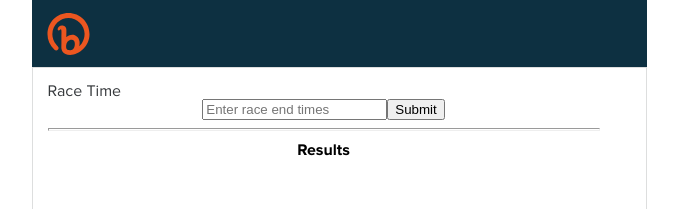
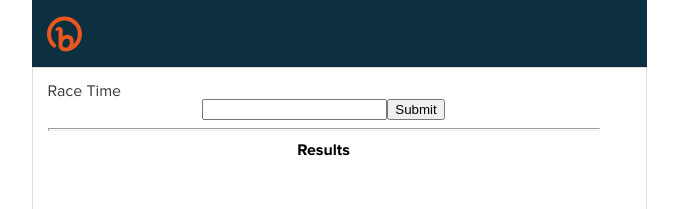
Before and after one commit to Fordo29/Sailing-to-Bermuda, a React (Create React App) app: page / in a window 1280 px wide. Shown: the top 209 px of the page, without its empty margins (301-979 px from the left). Built offline with nearby package versions, Linux system fonts and the light colour scheme.

Commit message:
Add div for styling

```diff
--- a/src/App.js
+++ b/src/App.js
@@ -31,19 +31,21 @@ class App extends Component {
     return (
       <div className="App">
         <header className="App-header">
-          <object data="logo.svg" width="43" height="42" aria-labelledby='logo'></object>
+          <object data="logo.svg" width="35" height="40" aria-labelledby='logo'></object>
         </header>
         <main className='racing-form'>
           <label className='race-time-box'>Race Time</label>
-          <form>
+          <form className='form'>
+            <div>
               <input
                 className='input-box'
                 type='text'
-              placeholder='Enter race end times'
+                // placeholder='Enter race end times'
                 value={this.state.raceEndTimes}
                 onChange={e => this.handleChange(e)}
               />
               <button onClick={e => this.handleSubmit(e)}>Submit</button>
+            </div>
             <hr />
             <label className='results'>Results</label>
             {displayEndTimes}
```
Lines whose indentation alone changed are shown as unchanged.
